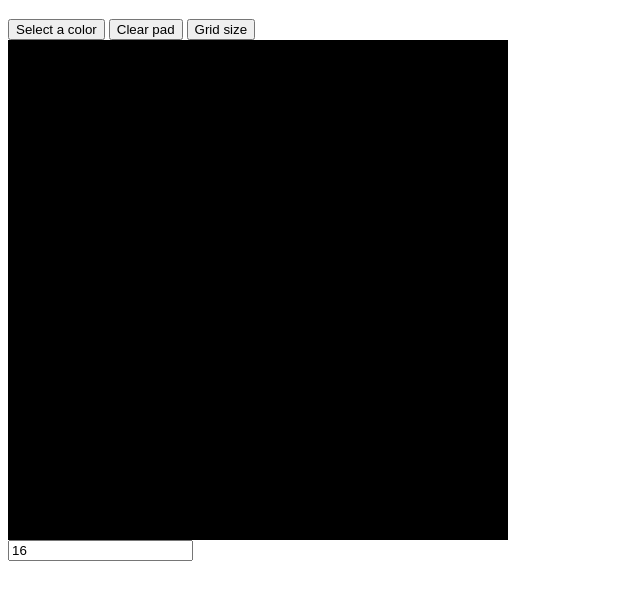
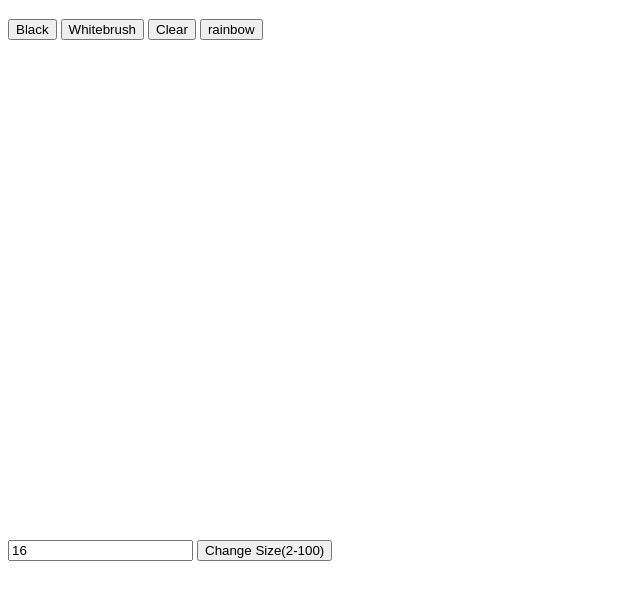
Before and after one commit to georgesarreas/Sketchpad, a plain HTML site: page index.html in a window 1280 px wide. Shown: the part 61-660 px from the top of the page, without its empty margins (0-640 px from the left). Drawn offline with Linux system fonts and the light colour scheme.

Commit message:
black and white sketchpad

```diff
--- a/index.html
+++ b/index.html
@@ -13,13 +13,15 @@
         <div class="flex-container">
 
             <div class = "preferences">
-                <button class="colorPicker">Select a color</button>
-                <button class="clear">Clear pad</button>
-                <button class="gridSize">Grid size</button>
+                <button onclick="pickColor('black')">Black</button>
+                <button onclick="pickColor('white')">Whitebrush</button>
+                <button >Clear</button>
+                <button >rainbow</button>
             </div>
             <div class="container"></div>
             <div>
-                <input type="text" placeholder="Size of board" value="16"
+                <input type="text" placeholder="Sketchboard size" value="16" onchange="reSize(this.value)">
+                <button>Change Size(2-100)</button>
             </div>
         </div>
 
--- a/main.js
+++ b/main.js
@@ -1,15 +1,37 @@
+let color = 'black';
+
 //populate the container\
-
 function createGrid(size) {
     let container = document.querySelector('.container');
+    let cells = container.querySelectorAll("div");
+    cells.forEach((div) => div.remove());
     container.style.gridTemplateColumns = `repeat(${size}, 1fr)`;
     container.style.gridTemplateRows = `repeat(${size}, 1fr)`;
 
-    for (let i=0; i<256; i++){
+    let numberOfCells = size*size ;
+
+    for (let i=0; i<numberOfCells; i++){
         let cell=document.createElement("div");
-        cell.style.backgroundColor = 'black';
+        cell.addEventListener('mouseover', paintCell);
+        cell.style.backgroundColor = 'white';
         container.insertAdjacentElement("beforeend" , cell);
     }
 }
 
 createGrid(16);
+
+function reSize(input) {
+    if (input>=2 && input<=100){
+    createGrid(input);
+    } else {
+        console.log("number between 2 and 100");
+    }
+}
+
+function paintCell() {
+    this.style.backgroundColor = color ;
+}
+
+function pickColor(selection) {
+    color = selection;
+}
```
